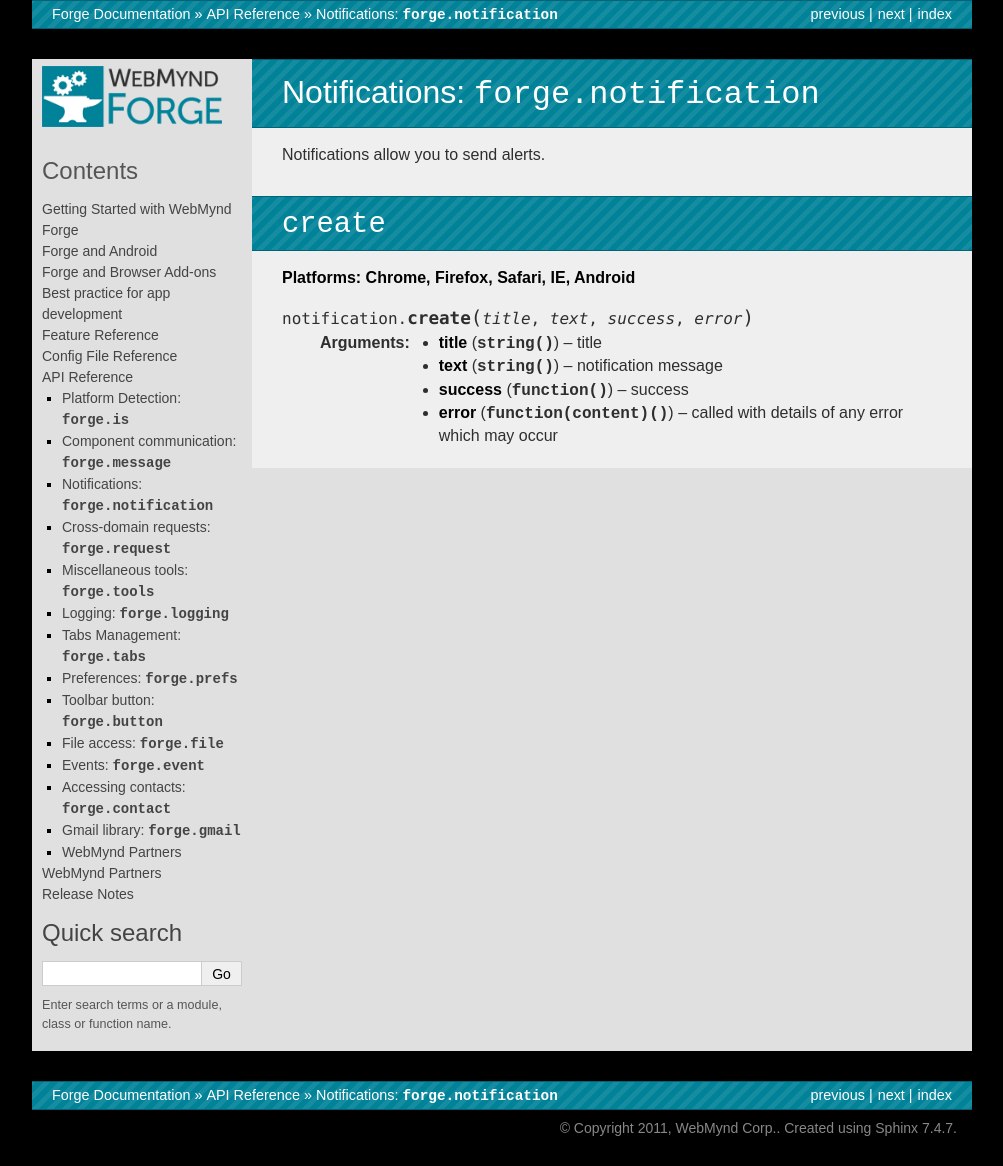
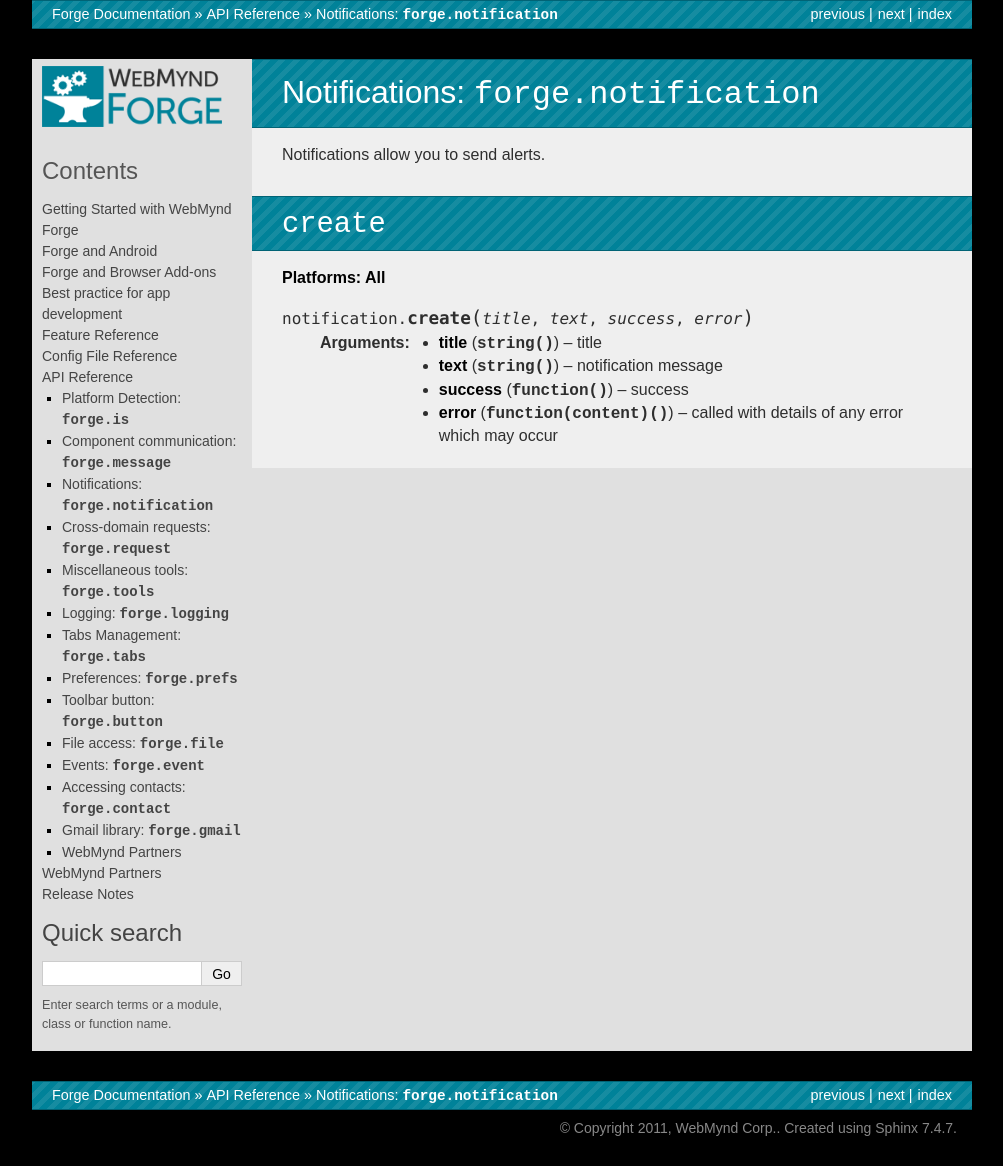
Before and after one commit to trigger-corp/Forge-Documentation, a Sphinx documentation site: the page built from source/api/notifications.rst, in a window 1280 px wide. Shown: the whole page, without its empty margins (138-1141 px from the left). Built offline with Sphinx 7.4.7, drawn with Linux system fonts in a browser that asks for light colours; some web fonts are replaced.

Commit message:
iOS supports notification.create.

```diff
--- a/source/api/notifications.rst
+++ b/source/api/notifications.rst
@@ -7,7 +7,7 @@ Notifications allow you to send alerts.
 
 ``create``
 ~~~~~~~~~~~~~~~~~~~~~~~~~~~~~~~~~~~~~~~~~~~~~~~~~~~~~~~~~~~~~~~~~~~~~~~~~~~~~~~~
-**Platforms: Chrome, Firefox, Safari, IE, Android**
+**Platforms: All**
 
 .. js:function:: notification.create(title, text, success, error)
 
```
